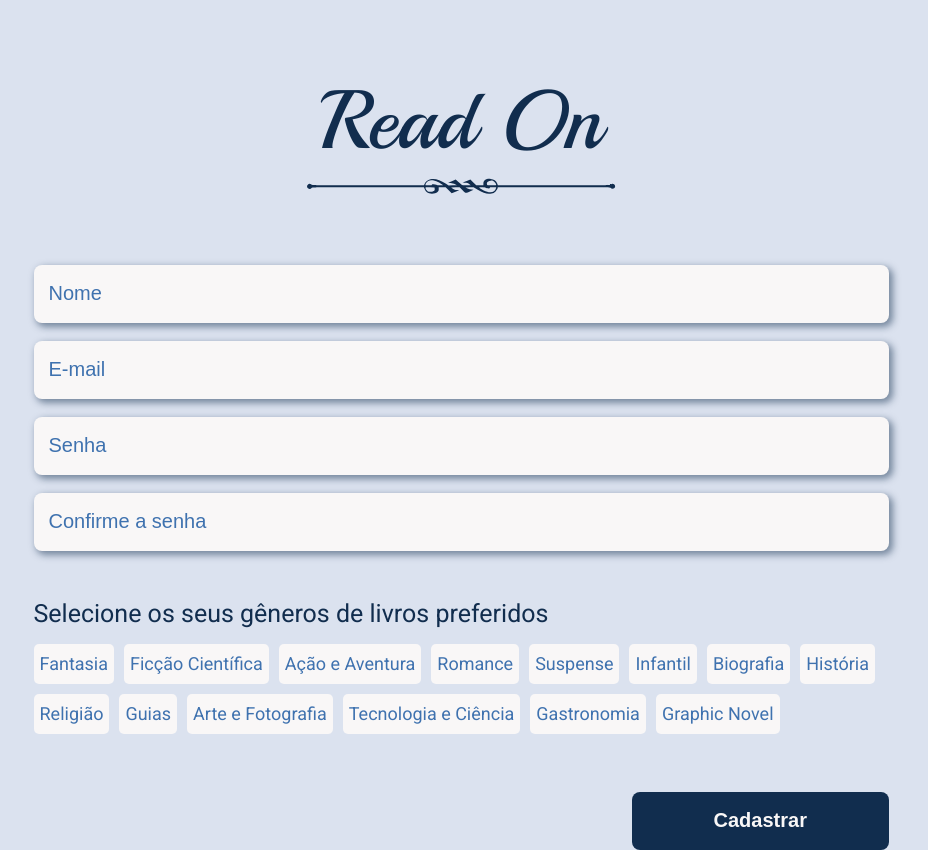
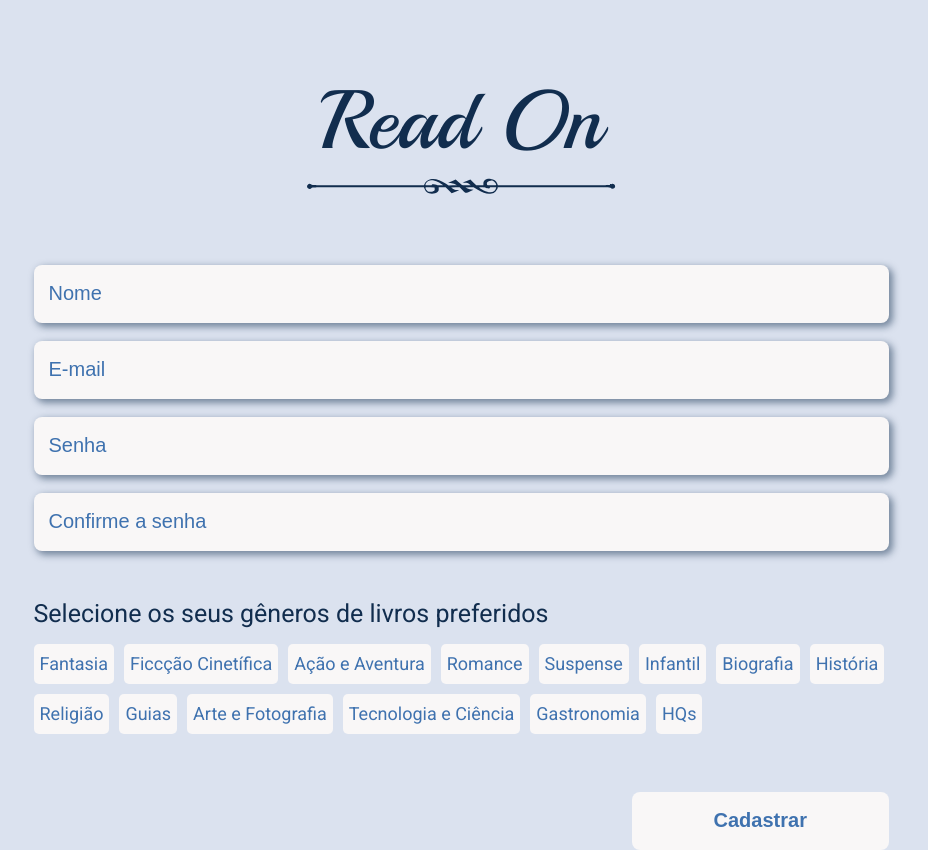
Before and after one commit to LucasPCotrim/projeto14-read_on-front, a React (Create React App) app: page /sign-up in a window 1280 px wide. Shown: the whole page, without its empty margins (179-1107 px from the left). Built offline with nearby package versions, Linux system fonts and the light colour scheme; a web font is replaced by a local one.

Commit message:
feat: Added state variable and form functions to SignUpPage

```diff
--- a/src/components/SignUpPage/SignUpPage.js
+++ b/src/components/SignUpPage/SignUpPage.js
@@ -1,7 +1,69 @@
 import { SignUpPageStyle, SignUpFormStyle } from './SignUpPage.style';
 import logoUnderline from '../../assets/imgs/logoUnderline.svg';
+import { useState } from 'react';
+
+const GENRES = [
+  'Fantasia',
+  'Ficcção Cinetífica',
+  'Ação e Aventura',
+  'Romance',
+  'Suspense',
+  'Infantil',
+  'Biografia',
+  'História',
+  'Religião',
+  'Guias',
+  'Arte e Fotografia',
+  'Tecnologia e Ciência',
+  'Gastronomia',
+  'HQs',
+];
 
 export default function SignUpPage() {
+  const [form, setForm] = useState({
+    name: '',
+    email: '',
+    password: '',
+    passwordConfirm: '',
+    genres: [],
+  });
+  const handleForm = (event) => {
+    setForm({
+      ...form,
+      [event.target.name]: event.target.value,
+    });
+  };
+  const handleCheckboxChange = (event, index) => {
+    let checked = event.target.checked;
+    const genres = [...form.genres];
+    let genresNew;
+    if (checked) {
+      genresNew = genres.includes(GENRES[index]) ? [...genres] : [...genres, GENRES[index]];
+    } else {
+      genresNew = genres.filter((e) => e !== GENRES[index]);
+    }
+    setForm({ ...form, genres: genresNew });
+  };
+  const clearForm = () => {
+    setForm({
+      name: '',
+      email: '',
+      password: '',
+      passwordConfirm: '',
+      genres: [],
+    });
+  };
+  const executeSignUp = (event) => {
+    event.preventDefault();
+    console.log(form);
+    clearForm();
+  };
+  const disableButton =
+    form.name === '' ||
+    form.email === '' ||
+    form.password === '' ||
+    form.passwordConfirm === '' ||
+    form.password !== form.passwordConfirm;
   return (
     <>
       <SignUpPageStyle>
@@ -9,74 +71,54 @@ export default function SignUpPage() {
           <h1>Read On</h1>
           <img src={logoUnderline} alt='logoUnderline' />
         </div>
-        <SignUpFormStyle>
-          <input type='text' name='name' placeholder='Nome' />
-          <input type='email' name='email' placeholder='E-mail' />
-          <input type='password' name='password' placeholder='Senha' />
-          <input type='password' name='passwordConfirm' placeholder='Confirme a senha' />
+        <SignUpFormStyle onSubmit={executeSignUp}>
+          <input
+            type='text'
+            name='name'
+            placeholder='Nome'
+            value={form.name}
+            onChange={handleForm}
+          />
+          <input
+            type='email'
+            name='email'
+            placeholder='E-mail'
+            value={form.email}
+            onChange={handleForm}
+          />
+          <input
+            type='password'
+            name='password'
+            placeholder='Senha'
+            value={form.password}
+            onChange={handleForm}
+          />
+          <input
+            type='password'
+            name='passwordConfirm'
+            placeholder='Confirme a senha'
+            value={form.passwordConfirm}
+            onChange={handleForm}
+          />
           <div className='categories-container'>
             <h1>Selecione os seus gêneros de livros preferidos</h1>
             <div className='categories'>
-              <label>
-                <input type='checkbox' />
-                <span>Fantasia</span>
-              </label>
-              <label>
-                <input type='checkbox' />
-                <span>Ficção Científica</span>
-              </label>
-              <label>
-                <input type='checkbox' />
-                <span>Ação e Aventura</span>
-              </label>
-              <label>
-                <input type='checkbox' />
-                <span>Romance</span>
-              </label>
-              <label>
-                <input type='checkbox' />
-                <span>Suspense</span>
-              </label>
-              <label>
-                <input type='checkbox' />
-                <span>Infantil</span>
-              </label>
-              <label>
-                <input type='checkbox' />
-                <span>Biografia</span>
-              </label>
-              <label>
-                <input type='checkbox' />
-                <span>História</span>
-              </label>
-              <label>
-                <input type='checkbox' />
-                <span>Religião</span>
-              </label>
-              <label>
-                <input type='checkbox' />
-                <span>Guias</span>
-              </label>
-              <label>
-                <input type='checkbox' />
-                <span>Arte e Fotografia</span>
-              </label>
-              <label>
-                <input type='checkbox' />
-                <span>Tecnologia e Ciência</span>
-              </label>
-              <label>
-                <input type='checkbox' />
-                <span>Gastronomia</span>
-              </label>
-              <label>
-                <input type='checkbox' />
-                <span>Graphic Novel</span>
-              </label>
+              {GENRES.map((genre, index) => {
+                return (
+                  <label key={index}>
+                    <input
+                      type='checkbox'
+                      onChange={(event) => handleCheckboxChange(event, index)}
+                      checked={form.genres.includes(GENRES[index])}
+                    />
+                    <span>{genre}</span>
+                  </label>
+                );
+              })}
             </div>
           </div>
 
-          <button>
+          <button disabled={disableButton}>
             <h2>Cadastrar</h2>
           </button>
         </SignUpFormStyle>
--- a/src/components/SignUpPage/SignUpPage.style.js
+++ b/src/components/SignUpPage/SignUpPage.style.js
@@ -73,6 +73,13 @@ export const SignUpFormStyle = styled.form`
       line-height: 23px;
       color: var(--primary-color);
     }
+    &:disabled {
+      background-color: var(--primary-color);
+      cursor: initial;
+      h2 {
+        color: var(--tertiary-color);
+      }
+    }
   }
 
   .categories-container {
```
